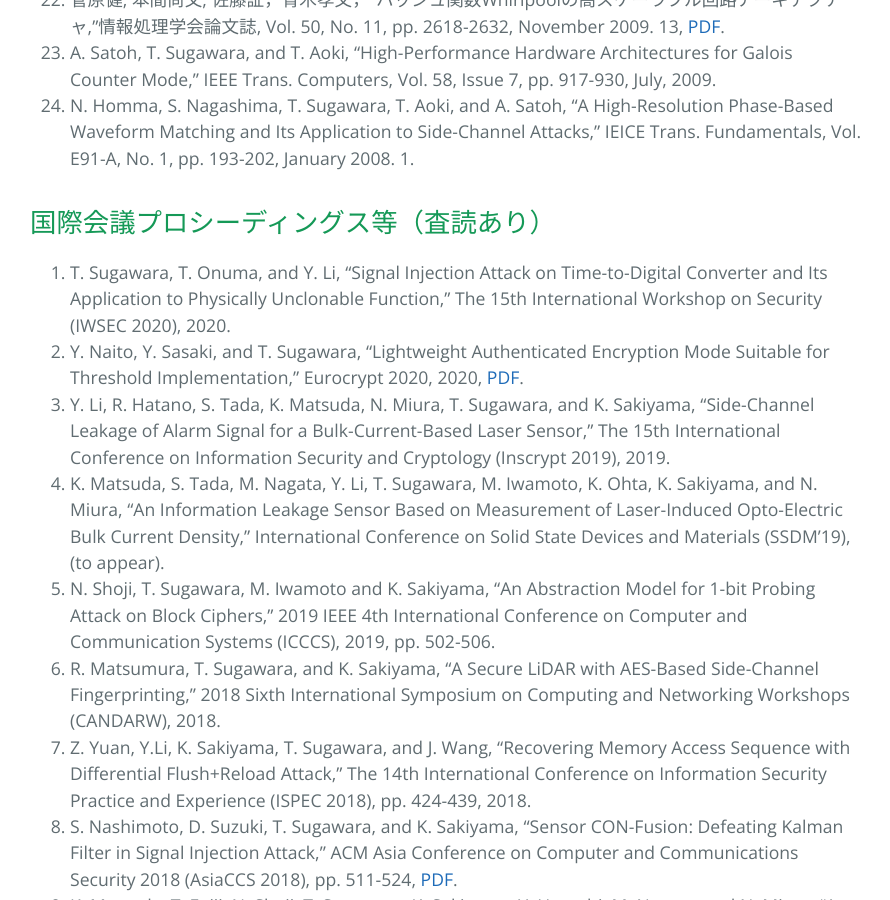
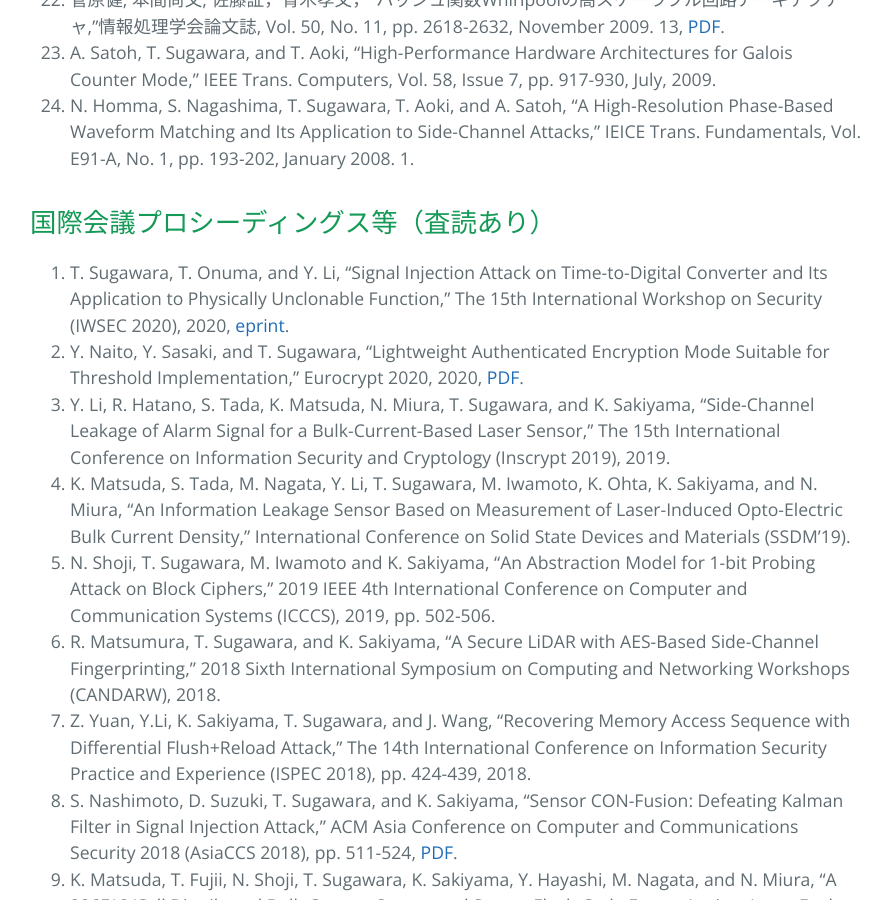
Before and after one commit to sugawara-bbbb/weblab, a Jekyll site: the page built from publication.md, in a window 1280 px wide and 900 px high, scrolled down 2152 px. Shown: the whole window, without its empty margins (194-1084 px from the left). Built offline with Jekyll 4.4.1, drawn with Linux system fonts in a browser that asks for light colours; our own code applies the rules of GitHub Pages for plain Markdown files.

Commit message:
TDC eprint

```diff
--- a/publication.md
+++ b/publication.md
@@ -37,10 +37,10 @@ layout: default
 
 ## 国際会議プロシーディングス等（査読あり）
 
-1. T. Sugawara, T. Onuma, and Y. Li, "Signal Injection Attack on Time-to-Digital Converter and Its Application to Physically Unclonable Function," The 15th International Workshop on Security (IWSEC 2020), 2020.
+1. T. Sugawara, T. Onuma, and Y. Li, "Signal Injection Attack on Time-to-Digital Converter and Its Application to Physically Unclonable Function," The 15th International Workshop on Security (IWSEC 2020), 2020, [eprint](https://eprint.iacr.org/2020/716.pdf).
 1. Y. Naito, Y. Sasaki, and T. Sugawara, "Lightweight Authenticated Encryption Mode Suitable for Threshold Implementation," Eurocrypt 2020, 2020, [PDF](https://eprint.iacr.org/2020/542.pdf).
 1. Y. Li, R. Hatano, S. Tada, K. Matsuda, N. Miura, T. Sugawara, and K. Sakiyama, "Side-Channel Leakage of Alarm Signal for a Bulk-Current-Based Laser Sensor," The 15th International Conference on Information Security and Cryptology (Inscrypt 2019), 2019.
-1. K. Matsuda, S. Tada, M. Nagata, Y. Li, T. Sugawara, M. Iwamoto, K. Ohta, K. Sakiyama, and N. Miura, “An Information Leakage Sensor Based on Measurement of Laser-Induced Opto-Electric Bulk Current Density,” International Conference on Solid State Devices and Materials (SSDM’19), (to appear).
+1. K. Matsuda, S. Tada, M. Nagata, Y. Li, T. Sugawara, M. Iwamoto, K. Ohta, K. Sakiyama, and N. Miura, “An Information Leakage Sensor Based on Measurement of Laser-Induced Opto-Electric Bulk Current Density,” International Conference on Solid State Devices and Materials (SSDM’19).
 1. N. Shoji, T. Sugawara, M. Iwamoto and K. Sakiyama, "An Abstraction Model for 1-bit Probing Attack on Block Ciphers," 2019 IEEE 4th International Conference on Computer and Communication Systems (ICCCS), 2019, pp. 502-506.
 1. R. Matsumura, T. Sugawara, and K. Sakiyama, "A Secure LiDAR with AES-Based Side-Channel Fingerprinting," 2018 Sixth International Symposium on Computing and Networking Workshops (CANDARW), 2018.
 1. Z. Yuan, Y.Li, K. Sakiyama, T. Sugawara, and J. Wang, “Recovering Memory Access Sequence with Differential Flush+Reload Attack,” The 14th International Conference on Information Security Practice and Experience (ISPEC 2018), pp. 424-439, 2018.
```
